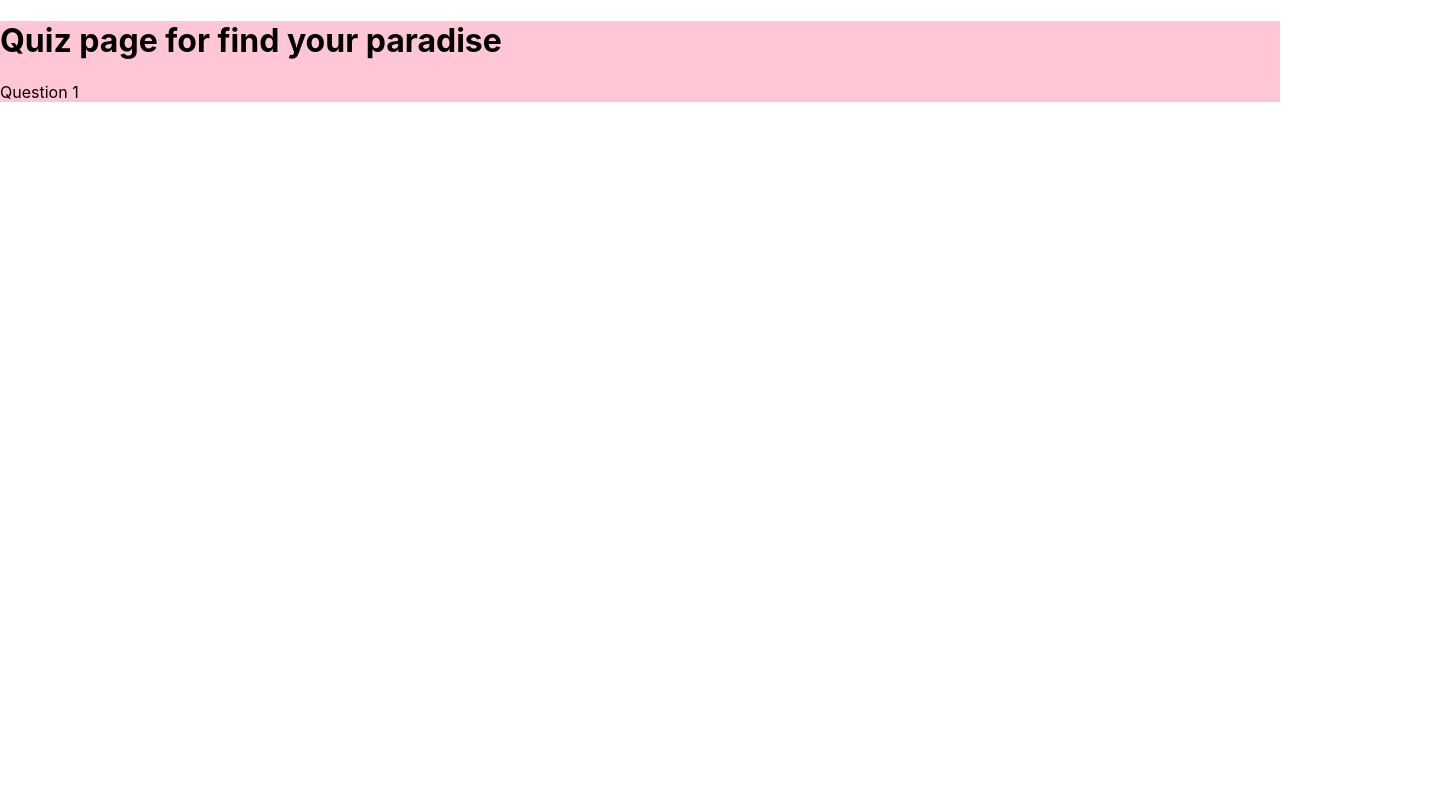
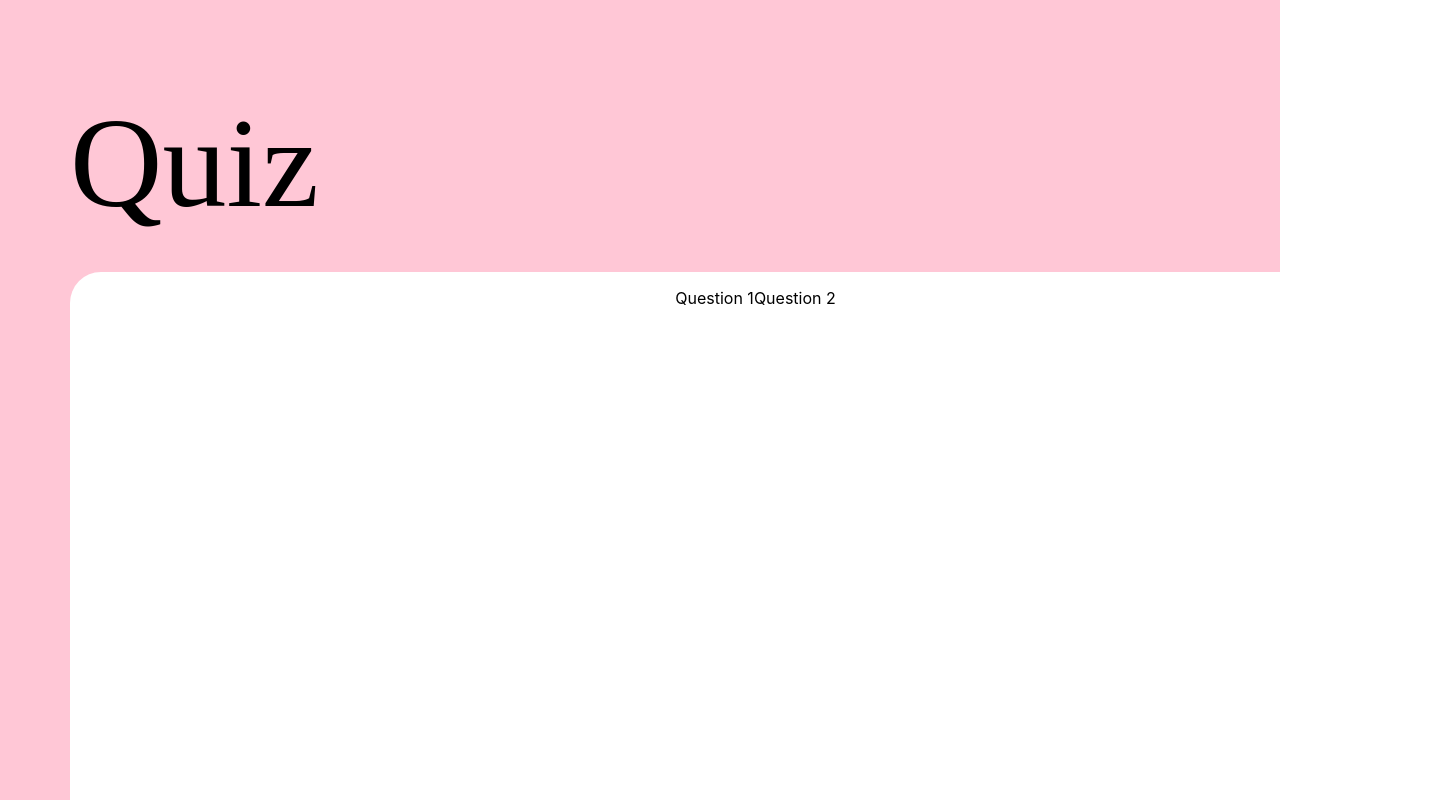
Before and after one commit to ska09634/FindYourParadise, a React (Create React App) app in the folder findyourparadise/: page /quiz in a window 1280 px wide. Shown: the top 800 px of the page, 1441 px wide, since content can reach past the window. Built offline with nearby package versions, Linux system fonts and the light colour scheme.

Commit message:
quiz css

```diff
--- a/findyourparadise/src/components/Quiz.css
+++ b/findyourparadise/src/components/Quiz.css
@@ -1,3 +1,48 @@
-#Quiz{
+.background{
+    align-items: flex-start;
     background-color: #FFC7D6 ;
+    border: 1px none;
+    display: flex;
+    flex-direction: column;
+    gap: 20px;
+    height: 982px;
+    padding: 0 70px;
+    width: 1512px;
 }
+
+h1{
+    font-family: 'Biryani';
+    font-style: normal;
+    font-weight: 400;
+    font-size: 128px;
+    line-height: 154px;
+    display: flex;
+    align-items: center;
+    text-align: center;
+
+}
+
+.rec{
+    background-color: white;
+    border-radius: 31px;
+    justify-content: center;
+    display: flex;
+    position: absolute;
+    width: 1371px;
+    height: 710px;
+    left: 70px;
+    top: 272px;
+
+}
+
+.container-horizontal{
+    display: flex;
+    flex-direction: row;
+    justify-content: center;
+    pointer-events: none;
+    width: 100%;
+}
+
+.Quiz + p{
+    color:aquamarine;
+}
--- a/findyourparadise/src/components/Quiz.js
+++ b/findyourparadise/src/components/Quiz.js
@@ -4,9 +4,18 @@ import './Quiz.css';
 function Quiz() {
     return (
         <>
-        <div id='Quiz'>
-        <h1>Quiz page for find your paradise</h1>
-        <p>Question 1</p>
+        <div className= "container-horizontal">
+
+
+        <body className="background">
+        <h1>Quiz </h1>
+        <div className="rec">
+        <p>Question 1 </p>
+        <br></br>
+        <p>Question 2</p>
+        </div>
+        </body>
+
         </div>
         </>
     );
```
